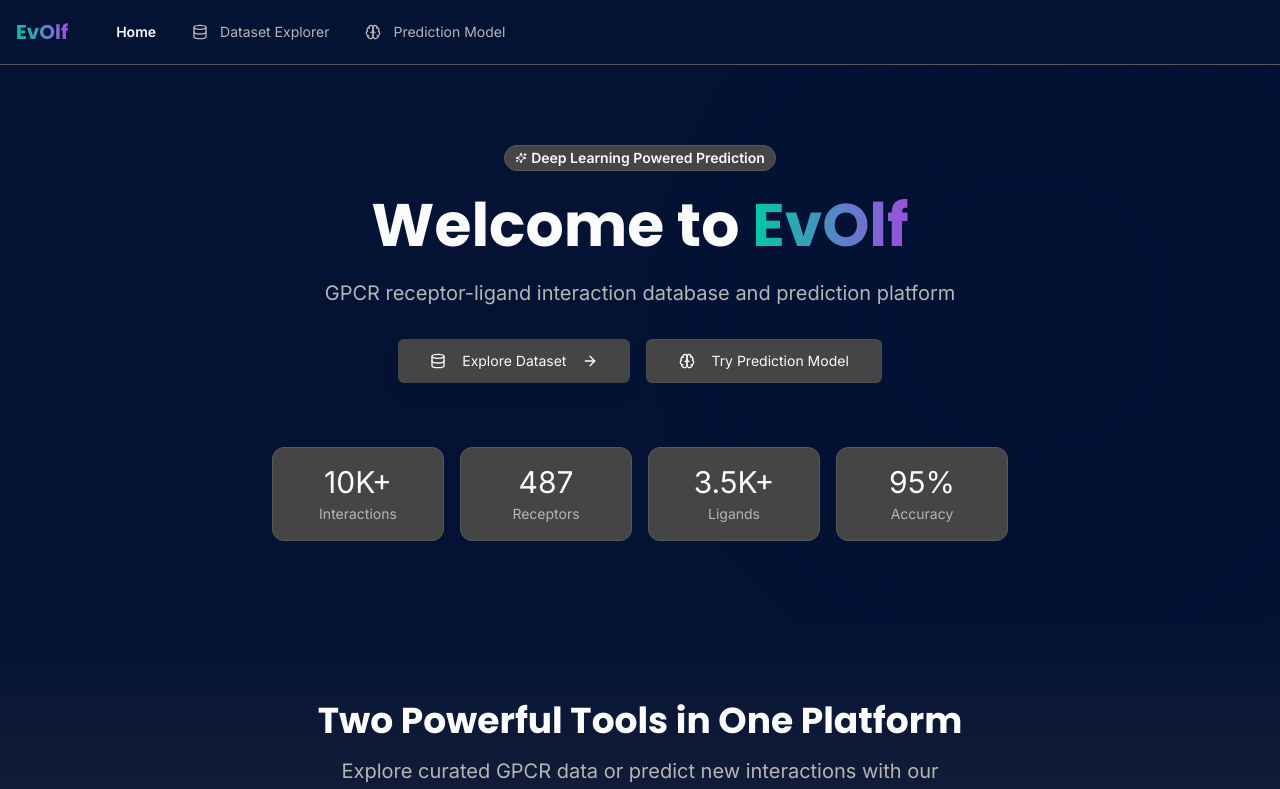
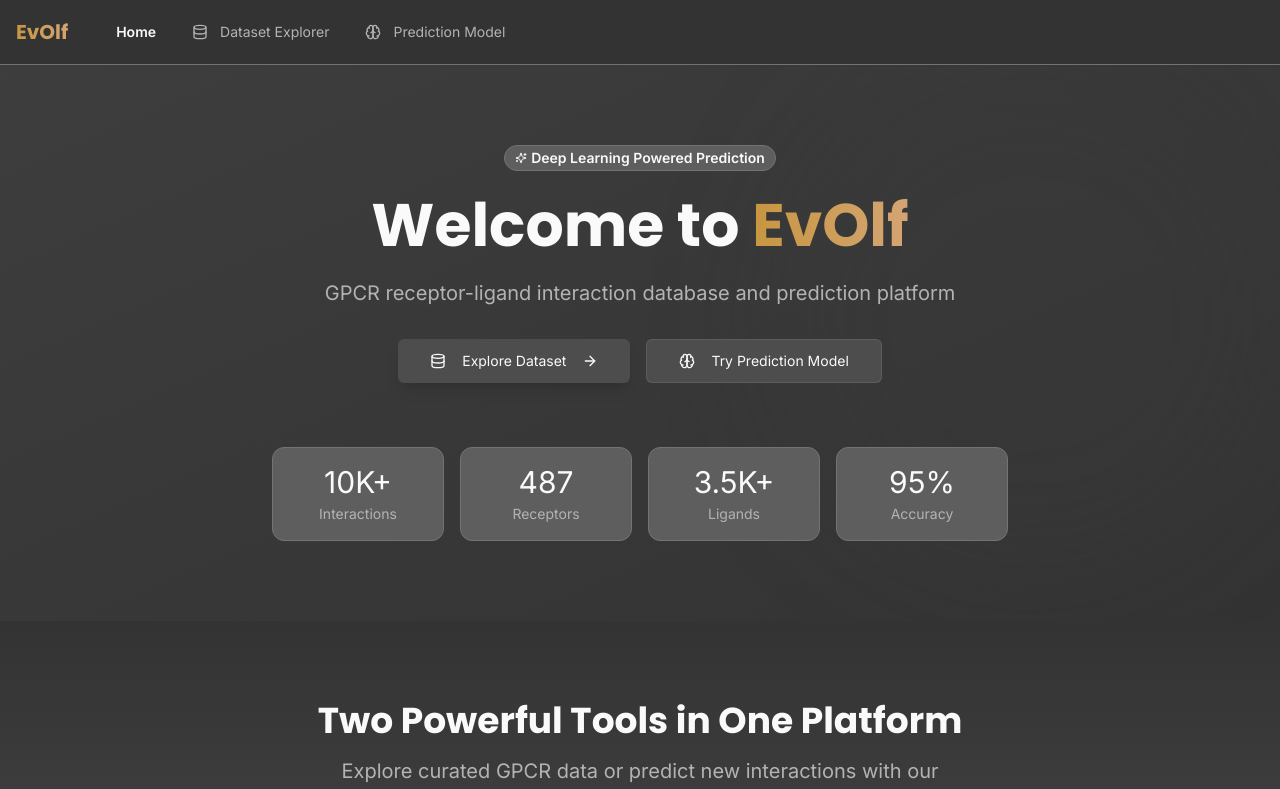
Before and after one commit to yasservision24/evolf-one-prime, a React (Vite) app: page / in a window 1280 px wide. Shown: the top 789 px of the page. Built offline with nearby package versions, Linux system fonts and the light colour scheme; no server answers; the HTML template or start-up script is replaced by a standard one.

Commit message:
Update color scheme to match EMBO
Apply EMBO-inspired color palette to the application, using dark gray backgrounds and gold/amber accents. This change updates the `index.css` and `src/config/system.ts` files to reflect the new color scheme.

```diff
--- a/src/config/system.ts
+++ b/src/config/system.ts
@@ -19,9 +19,10 @@ export const system = {
     cardForeground: 'hsl(var(--card-foreground))',
 
     // Brand colors
-    brandTeal: 'hsl(var(--brand-teal))',
-    brandPurple: 'hsl(var(--brand-purple))',
-    brandPurpleAlt: 'hsl(var(--brand-purple-alt))',
+    brandGold: 'hsl(var(--brand-gold))',
+    brandGoldLight: 'hsl(var(--brand-gold-light))',
+    brandGrayDark: 'hsl(var(--brand-gray-dark))',
+    brandGrayMedium: 'hsl(var(--brand-gray-medium))',
 
     // Chart colors
     chart1: 'hsl(var(--chart-1))',
@@ -33,8 +34,8 @@ export const system = {
 
   // Gradients
   gradients: {
-    logo: 'linear-gradient(90deg, #00C9A7 0%, #9D4EDD 100%)',
-    buttonHover: 'linear-gradient(90deg, #00C9A7 0%, #8B5CF6 100%)',
+    logo: 'linear-gradient(90deg, #C79640 0%, #D4A574 100%)',
+    buttonHover: 'linear-gradient(90deg, #D4A574 0%, #C79640 100%)',
     heroBackground: 'linear-gradient(135deg, hsl(var(--sidebar-primary)), hsl(var(--background)))',
   },
 
--- a/src/index.css
+++ b/src/index.css
@@ -8,94 +8,95 @@ All colors MUST be HSL.
 
 @layer base {
   :root {
-    /* 🟦 Deep Navy Theme (#041938) */
-    --background: 222 86% 11%; /* #041938 */
-    --foreground: 0 0% 98.5%;
+    /* 🎨 EMBO-inspired Theme - Professional Dark Gray with Gold Accents */
+    --background: 0 0% 20%; /* Dark charcoal gray */
+    --foreground: 0 0% 98%;
 
-    --card: 222 86% 11%;
-    --card-foreground: 0 0% 98.5%;
+    --card: 0 0% 24%; /* Slightly lighter gray for cards */
+    --card-foreground: 0 0% 98%;
 
-    --popover: 222 86% 11%;
-    --popover-foreground: 0 0% 98.5%;
+    --popover: 0 0% 24%;
+    --popover-foreground: 0 0% 98%;
 
-    --primary: 222 86% 11%; /* #041938 */
-    --primary-foreground: 0 0% 98.5%;
+    --primary: 39 52% 52%; /* Gold/amber accent color */
+    --primary-foreground: 0 0% 10%;
 
-    --secondary: 0 0% 26.9%;
-    --secondary-foreground: 0 0% 98.5%;
+    --secondary: 0 0% 37%; /* Medium gray */
+    --secondary-foreground: 0 0% 98%;
 
-    --muted: 0 0% 26.9%;
-    --muted-foreground: 0 0% 70.8%;
+    --muted: 0 0% 30%;
+    --muted-foreground: 0 0% 70%;
 
-    --accent: 274 77% 59%;
-    --accent-foreground: 0 0% 98.5%;
+    --accent: 39 52% 52%; /* Gold/amber accent */
+    --accent-foreground: 0 0% 10%;
 
     --destructive: 0 70% 50%;
-    --destructive-foreground: 0 70% 65%;
+    --destructive-foreground: 0 0% 98%;
 
-    --border: 0 0% 35%; /* slightly lighter for contrast */
-    --input: 0 0% 26.9%;
-    --ring: 0 0% 43.9%;
+    --border: 0 0% 45%; /* Medium gray for borders */
+    --input: 0 0% 30%;
+    --ring: 39 52% 52%; /* Gold ring for focus states */
 
     --radius: 0.5rem;
 
     /* Custom Brand Colors */
-    --brand-teal: 166 100% 39%; /* #00C9A7 */
-    --brand-purple: 274 71% 59%; /* #9D4EDD */
-    --brand-purple-alt: 261 74% 62%;
+    --brand-gold: 39 52% 52%; /* #C79640 - Primary gold */
+    --brand-gold-light: 39 52% 65%; /* Lighter gold variant */
+    --brand-gray-dark: 0 0% 20%; /* Dark charcoal */
+    --brand-gray-medium: 0 0% 37%; /* Medium gray */
 
     /* Gradients */
-    --gradient-logo: linear-gradient(90deg, #00C9A7 0%, #9D4EDD 100%);
-    --gradient-button-hover: linear-gradient(90deg, #00C9A7 0%, #8B5CF6 100%);
+    --gradient-logo: linear-gradient(90deg, #C79640 0%, #D4A574 100%);
+    --gradient-button-hover: linear-gradient(90deg, #D4A574 0%, #C79640 100%);
 
     /* Sidebar */
-    --sidebar-background: 222 86% 11%;
-    --sidebar-foreground: 0 0% 98.5%;
-    --sidebar-primary: 222 86% 11%;
-    --sidebar-primary-foreground: 0 0% 98.5%;
-    --sidebar-accent: 0 0% 35%;
-    --sidebar-accent-foreground: 0 0% 98.5%;
-    --sidebar-border: 0 0% 52%;
-    --sidebar-ring: 0 0% 43.9%;
+    --sidebar-background: 0 0% 24%;
+    --sidebar-foreground: 0 0% 98%;
+    --sidebar-primary: 0 0% 24%;
+    --sidebar-primary-foreground: 0 0% 98%;
+    --sidebar-accent: 0 0% 37%;
+    --sidebar-accent-foreground: 0 0% 98%;
+    --sidebar-border: 0 0% 45%;
+    --sidebar-ring: 39 52% 52%;
   }
 
   .dark {
-    --background: 222 86% 11%;
-    --foreground: 0 0% 98.5%;
+    --background: 0 0% 20%;
+    --foreground: 0 0% 98%;
 
-    --card: 222 86% 11%;
-    --card-foreground: 0 0% 98.5%;
+    --card: 0 0% 24%;
+    --card-foreground: 0 0% 98%;
 
-    --popover: 222 86% 11%;
-    --popover-foreground: 0 0% 98.5%;
+    --popover: 0 0% 24%;
+    --popover-foreground: 0 0% 98%;
 
-    --primary: 222 86% 11%;
-    --primary-foreground: 0 0% 98.5%;
+    --primary: 39 52% 52%;
+    --primary-foreground: 0 0% 10%;
 
-    --secondary: 0 0% 26.9%;
-    --secondary-foreground: 0 0% 98.5%;
+    --secondary: 0 0% 37%;
+    --secondary-foreground: 0 0% 98%;
 
-    --muted: 0 0% 26.9%;
-    --muted-foreground: 0 0% 70.8%;
+    --muted: 0 0% 30%;
+    --muted-foreground: 0 0% 70%;
 
-    --accent: 274 77% 59%;
-    --accent-foreground: 0 0% 98.5%;
+    --accent: 39 52% 52%;
+    --accent-foreground: 0 0% 10%;
 
     --destructive: 0 70% 50%;
-    --destructive-foreground: 0 70% 65%;
+    --destructive-foreground: 0 0% 98%;
 
-    --border: 0 0% 35%;
-    --input: 0 0% 26.9%;
-    --ring: 0 0% 43.9%;
+    --border: 0 0% 45%;
+    --input: 0 0% 30%;
+    --ring: 39 52% 52%;
 
-    --sidebar-background: 222 86% 11%;
-    --sidebar-foreground: 0 0% 98.5%;
-    --sidebar-primary: 222 86% 11%;
-    --sidebar-primary-foreground: 0 0% 98.5%;
-    --sidebar-accent: 0 0% 35%;
-    --sidebar-accent-foreground: 0 0% 98.5%;
-    --sidebar-border: 0 0% 52%;
-    --sidebar-ring: 0 0% 43.9%;
+    --sidebar-background: 0 0% 24%;
+    --sidebar-foreground: 0 0% 98%;
+    --sidebar-primary: 0 0% 24%;
+    --sidebar-primary-foreground: 0 0% 98%;
+    --sidebar-accent: 0 0% 37%;
+    --sidebar-accent-foreground: 0 0% 98%;
+    --sidebar-border: 0 0% 45%;
+    --sidebar-ring: 39 52% 52%;
   }
 }
 
```
